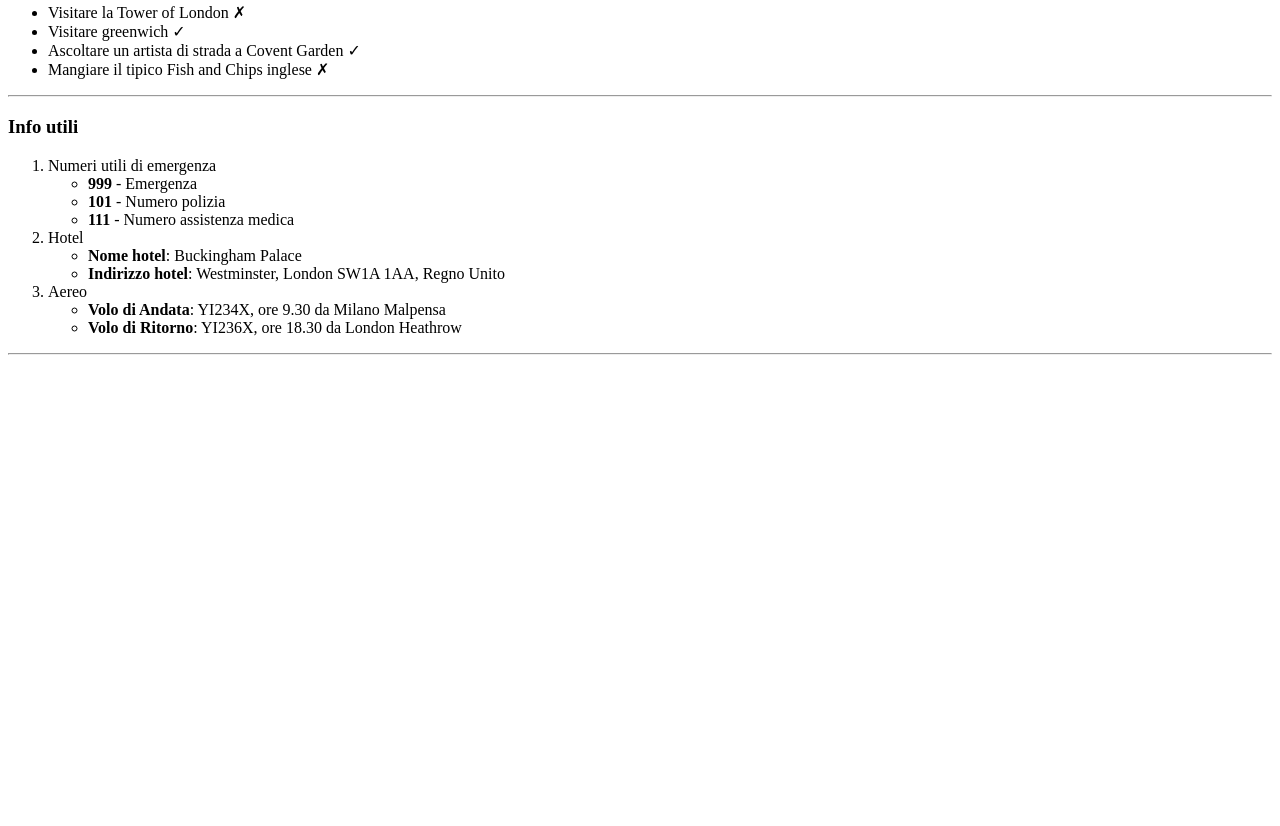
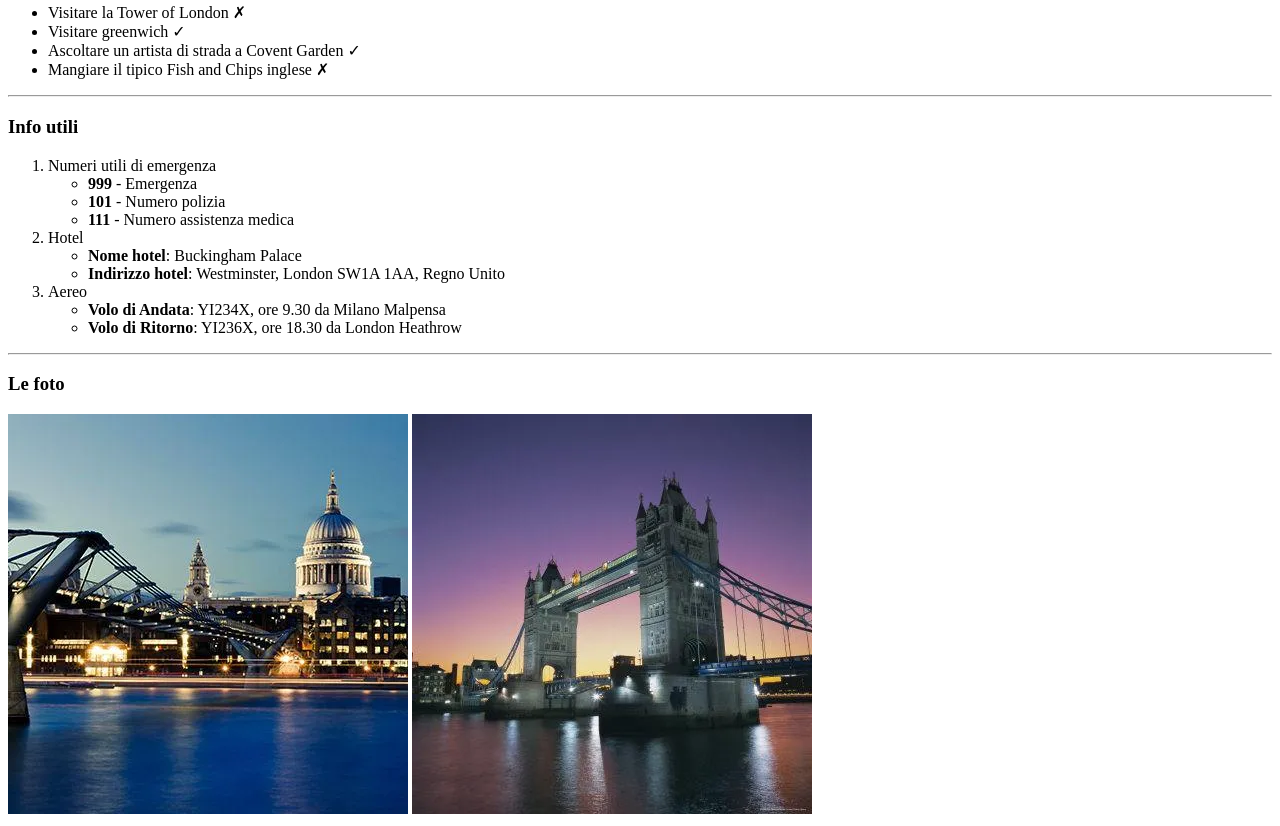
Before and after one commit to GiacomoGaudino/html-london-trip, a plain HTML site: page index.html in a window 1280 px wide. Shown: the part 939-1765 px from the top of the page. Before the commit the page ends 1302 px from the top, so only its background shows below. Drawn offline with Linux system fonts and the light colour scheme.

Commit message:
add photo's trip

```diff
--- a/index.html
+++ b/index.html
@@ -116,6 +116,13 @@
 
     </main>
 
+    <!--footer-->
+    <footer>
+        <h3>Le foto</h3>
+        <img src="./img/london-400x400-compressor_0.webp" alt="Millennuim Bridge">
+        <img src="./img/evening-tower-bridge-and-river-thames-london_u-L-P2QVZJ0.webp" alt="Tower Bridge">
+    </footer>
+
 </body>
 
 </html>
```
Also changed, not shown: img/evening-tower-bridge-and-river-thames-london_u-L-P2QVZJ0.webp (added), img/london-400x400-compressor_0.webp (added).
